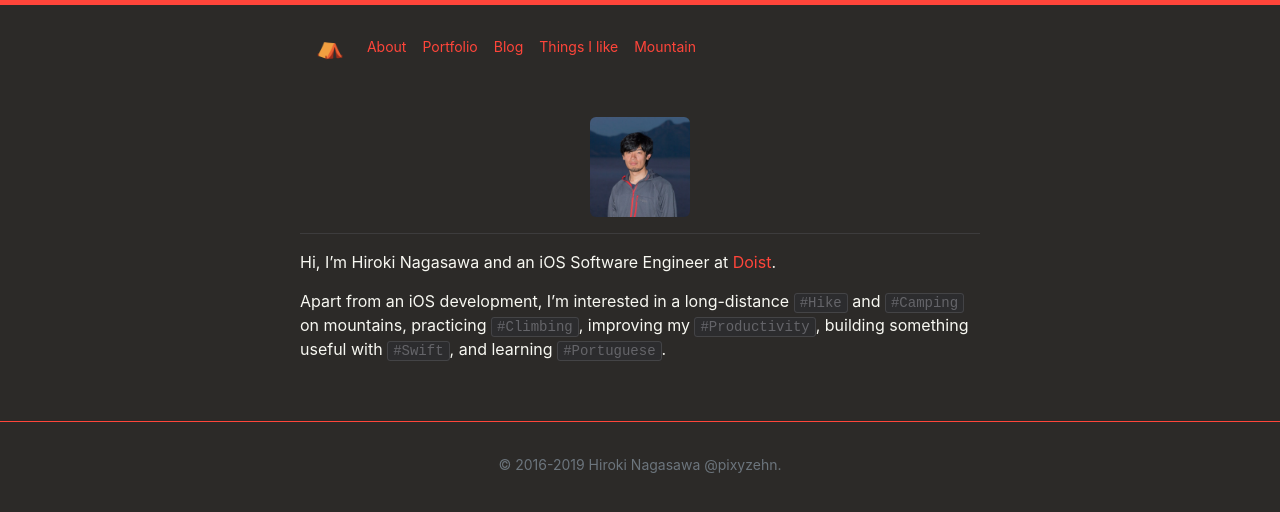
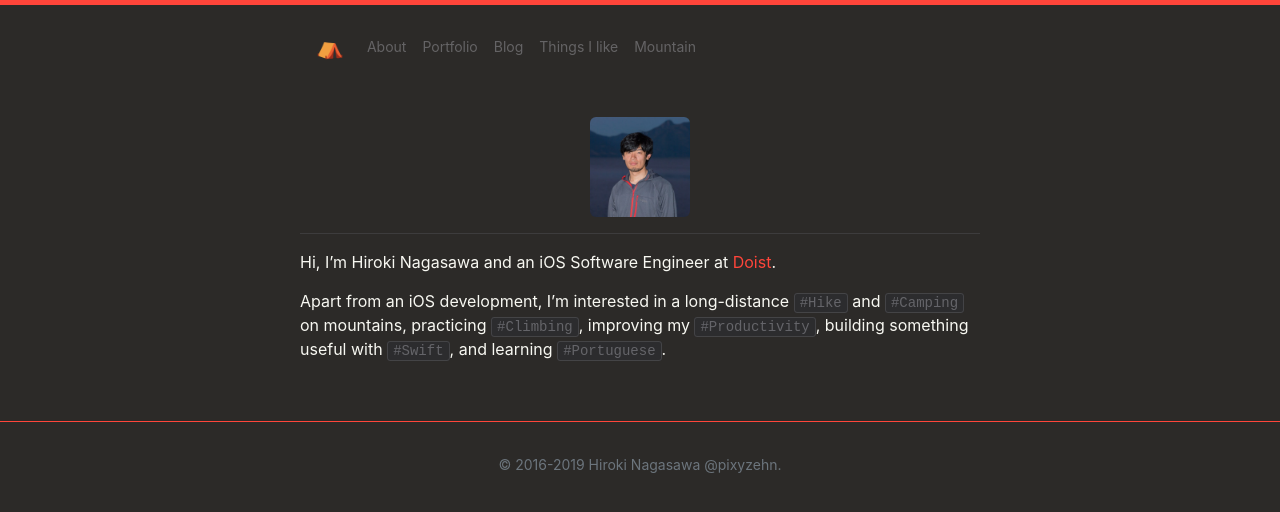
Before and after one commit to pixyzehn/pixyzehn.com, a Jekyll site: the page built from about.md, in a window 1280 px wide. Shown: the top 512 px of the page. Built offline with Jekyll 4.4.1, drawn with Linux system fonts in a browser that asks for light colours; nearby versions of some CDN libraries; library files that are not in the unit come from our copies.

Commit message:
Update color on nav-link

```diff
--- a/_sass/_layout.scss
+++ b/_sass/_layout.scss
@@ -34,11 +34,11 @@
 
   .nav-link {
     font-size: 14px;
-    color: $primary-content-color !important;
+    color: $secondary-content-color !important;
     line-height: $base-line-height;
 
     &:hover {
-      color: $primary-content-color !important;
+      color: $secondary-content-color !important;
       text-decoration: underline;
     }
   }
```
